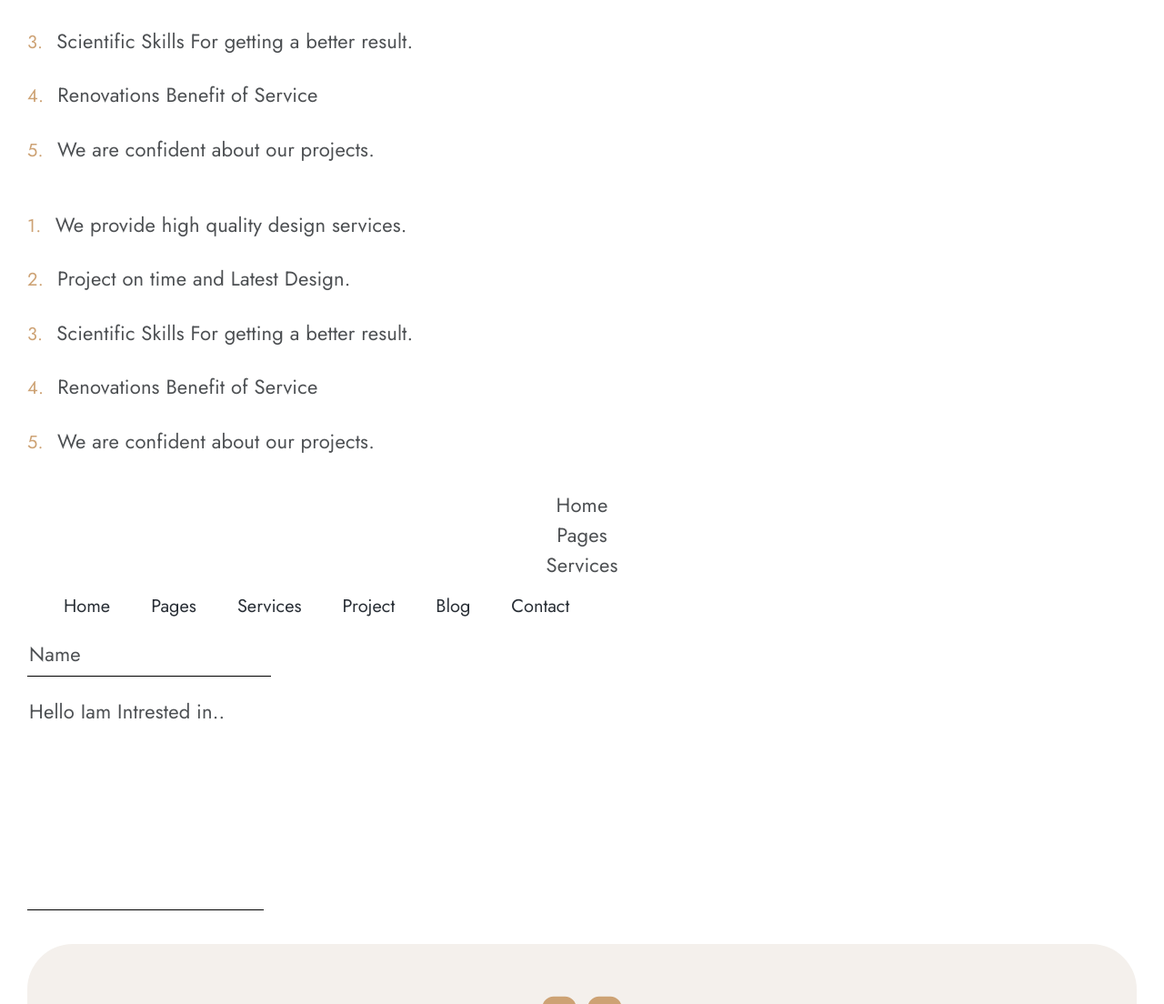
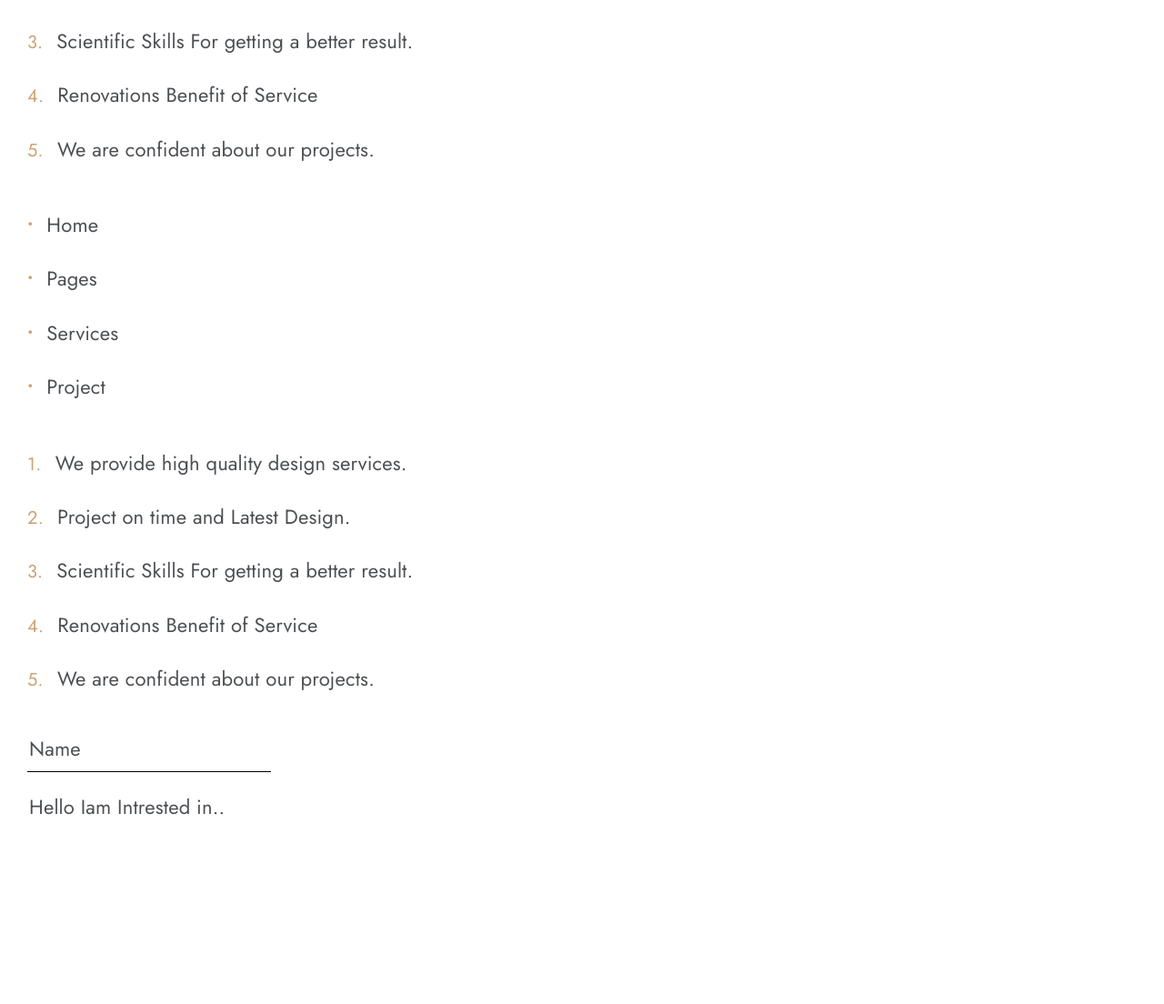
Before and after one commit to ElenaYKaramysheva/Interior-Design, a web app: file ui.html in a window 1280 px wide. Shown: the part 2884-3988 px from the top of the page at 91% size. Run offline with its HTML, style and script files only (its server is not run), Linux system fonts and the light colour scheme.

Commit message:
Добавляет ненумерованный список

```diff
--- a/css/styles.css
+++ b/css/styles.css
@@ -638,28 +638,46 @@
 }
 .base-numbered-list__item::before,
 ol li::before {
-  content: counter(item) '.';
-  counter-increment: item;
   color: #CDA274;
   font-size: 1.25rem;
   line-height: 1.25;
   letter-spacing: 0.02rem;
   margin-right: 0.9375rem;
+  content: counter(item) '.';
+  counter-increment: item;
 }
 .base-unnumbered-list,
 ul {
   list-style-type: none;
+  counter-reset: item;
+  line-height: 2.7;
+  padding: 0;
+  margin: 1.5rem 0;
 }
-.base-unnumbered-list__item {
-  text-align: center;
+.base-unnumbered-list__item,
+ul li {
   font-size: 1.375rem;
   letter-spacing: 0.01rem;
+}
+.base-unnumbered-list__item::before,
+ul li::before {
+  color: #CDA274;
+  font-size: 1.25rem;
+  line-height: 1.25;
+  letter-spacing: 0.02rem;
+  margin-right: 0.9375rem;
+  content: '\2022';
+  font-weight: bold;
 }
 .site-menu {
   display: -webkit-box;
   display: -ms-flexbox;
   display: flex;
   gap: 2.8125rem;
+}
+.site-menu__item .base-unnumbered-list__item::before,
+.site-menu__item ul li::before {
+  content: none;
 }
 .site-menu__link {
   color: #292F36;
--- a/less/components/_site-menu.less
+++ b/less/components/_site-menu.less
@@ -1,6 +1,10 @@
 .site-menu {
     display: flex;
     gap: 2.8125rem;
+}
+
+.site-menu__item {
+    .reset-bullets();
 }
 
 .site-menu__link {
--- a/ui.html
+++ b/ui.html
@@ -75,6 +75,13 @@
             <li>We are confident about our projects.</li>
         </ol>
 
+        <ul>
+            <li>Home</li>
+            <li>Pages</li>
+            <li>Services</li>
+            <li>Project</li>
+        </ul>
+
         <div class="base-numbered-list">
             <div class="base-numbered-list__item">We provide high quality design services.</div>
             <div class="base-numbered-list__item">Project on time and Latest Design.</div>
@@ -82,36 +89,6 @@
             <div class="base-numbered-list__item">Renovations Benefit of Service</div>
             <div class="base-numbered-list__item">We are confident about our projects.</div>
         </div>
-
-        <!--Numbered list-->
-        <div class="base-unnumbered-list">
-            <li class="base-unnumbered-list__item">Home</li>
-            <li class="base-unnumbered-list__item">Pages</li>
-            <li class="base-unnumbered-list__item">Services</li>
-        </div>
-
-        <ul class="site-menu">
-            <li class="site-menu__item">
-                <a class="site-menu__link" href="">Home</a>
-            </li>
-            <li class="site-menu__item">
-                <a class="site-menu__link" href="">Pages</a>
-            </li>
-            <li class="site-menu__item">
-                <a class="site-menu__link" href="">Services</a>
-            </li>
-            <li class="site-menu__item">
-                <a class="site-menu__link" href="">Project</a>
-            </li>
-            <li class="site-menu__item">
-                <a class="site-menu__link" href="">Blog</a>
-            </li>
-            <li class="site-menu__item">
-                <a class="site-menu__link" href="">Contact</a>
-            </li>
-        </ul>
-
-
 
         <!--Input-->
         <input class="input-field" type="text" name="name" placeholder="Name"><br><br>
@@ -138,6 +115,26 @@
             </figcaption>
         </figure>
 
+        <ul class="site-menu">
+            <li class="site-menu__item">
+                <a class="site-menu__link" href="">Home</a>
+            </li>
+            <li class="site-menu__item">
+                <a class="site-menu__link" href="">Pages</a>
+            </li>
+            <li class="site-menu__item">
+                <a class="site-menu__link" href="">Services</a>
+            </li>
+            <li class="site-menu__item">
+                <a class="site-menu__link" href="">Project</a>
+            </li>
+            <li class="site-menu__item">
+                <a class="site-menu__link" href="">Blog</a>
+            </li>
+            <li class="site-menu__item">
+                <a class="site-menu__link" href="">Contact</a>
+            </li>
+        </ul>
 
 
 
```
Also changed, not shown: hb/ui.html (+7 -0 lines), less/_mixins.less (+22 -0 lines), less/typography/_base-numbered-list.less (+4 -10 lines), less/typography/_base-unnumbered-list.less (+10 -4 lines).
